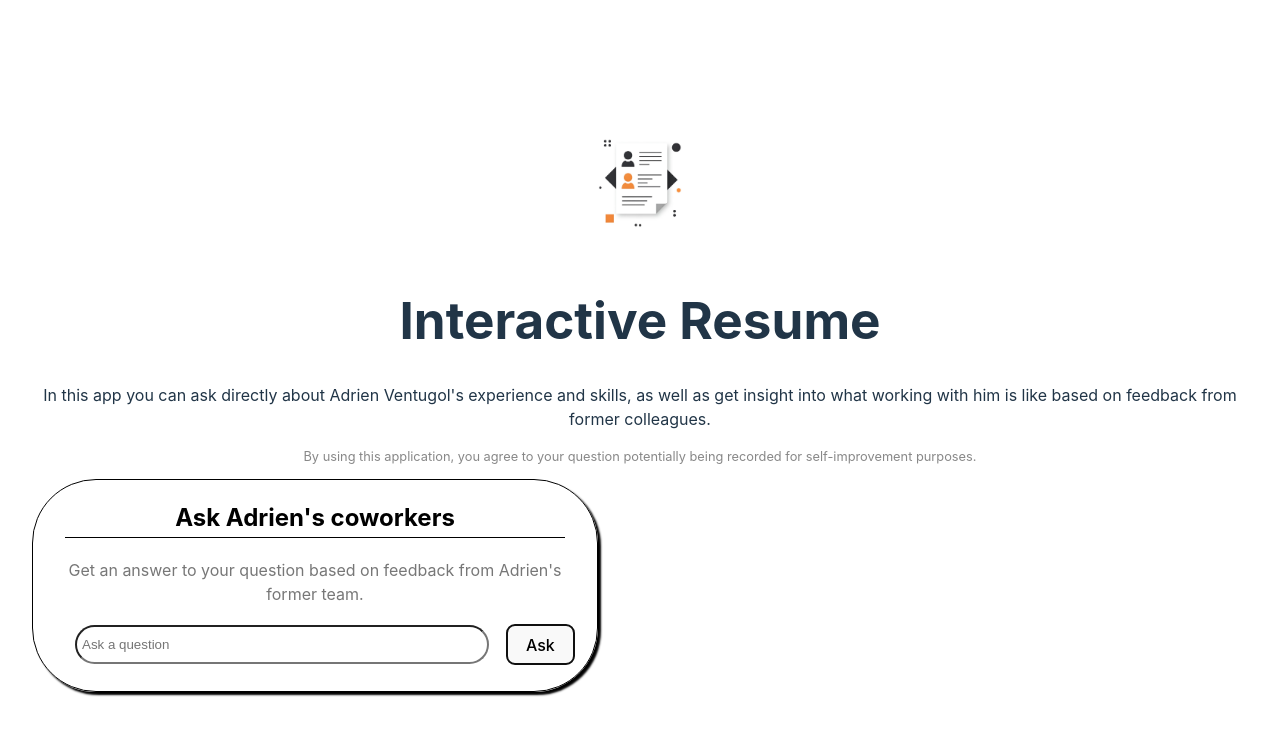
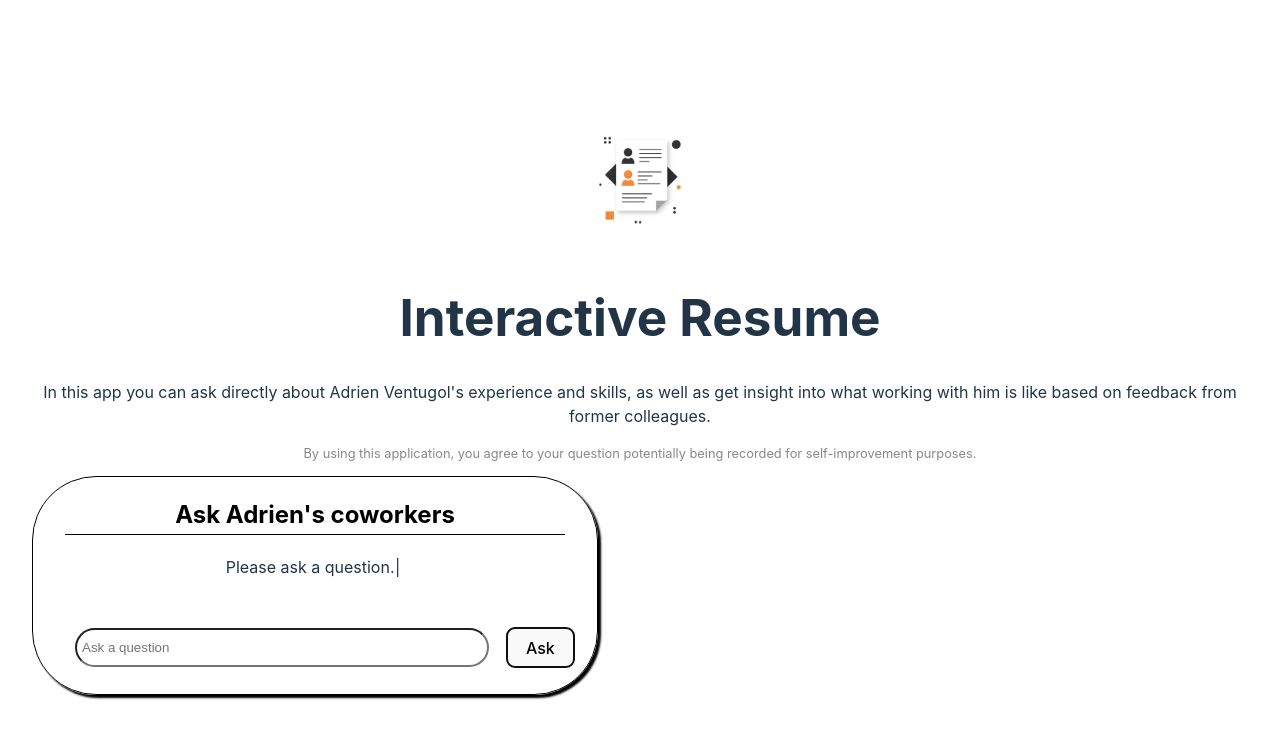
Before and after one commit to ventugol-adrien/interactive-resume, a React (Vite) app: page / in a window 1280 px wide. Both pictures are taken after a click on the button "Ask". Shown: the top 738 px of the page. Built offline with nearby package versions, Linux system fonts and the light colour scheme; no server answers.

Commit message:
bug: interrupt question generation when the user asks a new one

```diff
--- a/src/components/AnimatedText.tsx
+++ b/src/components/AnimatedText.tsx
@@ -7,22 +7,36 @@ interface AnimatedTextProps {
 
 const AnimatedText: React.FC<AnimatedTextProps> = ({ text }) => {
   const [displayedText, setDisplayedText] = useState('');
-  const [currentIndex, setCurrentIndex] = useState(0);
+  const currentIndexRef = useRef(0);
   const scrollableDivRef = useRef<HTMLDivElement>(null);
 
   useEffect(() => {
-    const timer = setTimeout(() => {
-      if (currentIndex < text.length) {
-        setDisplayedText(text.substring(0, currentIndex + 1));
-        setCurrentIndex(currentIndex + 1);
+    console.log("Text changed. Resetting index and displayed text.")
+    const textArray = text.split('');
+    currentIndexRef.current = 0;
+    setDisplayedText(textArray[currentIndexRef.current]);
+
+    const appendText = () =>{
+      if (currentIndexRef.current < textArray.length-1) {
+        console.log("Appending text:", currentIndexRef.current, textArray.length, textArray[currentIndexRef.current], currentIndexRef.current+1)
+        setDisplayedText((prev) => prev + textArray[currentIndexRef.current]);
+        currentIndexRef.current += 1;
         if (scrollableDivRef.current) {
           scrollableDivRef.current.scrollTop = scrollableDivRef.current.scrollHeight;
         }
       }
-    }, 20);
+    }
+    if (currentIndexRef.current < textArray.length) {
+      console.log("There is text left. appending...", currentIndexRef.current, textArray.length)
+      const interval = setInterval(appendText, 20);
+      return () => clearInterval(interval);
+  } else {
+    console.log("No text left.")
+    return
+  }
 
-    return () => clearTimeout(timer);
-  }, [text, currentIndex]);
+
+  }, [text]);
 
   return (
     <div className="animated-text" scroll-behavior="smooth" ref={scrollableDivRef}>
--- a/src/components/ChatCard.tsx
+++ b/src/components/ChatCard.tsx
@@ -16,12 +16,16 @@ export const ChatCard: React.FC<ChatCardProps> = (props) => {
         setInput(e.target.value)
     }
     const ask = async () => {
+        if (input){
             console.log("Asking...")
             setResponse("Generating response...")
             const llminput = input
             setInput("")
             const llm_response = await clickHandler(llminput)
             setResponse(llm_response)
+        } else {
+            setResponse("Please ask a question.")
+        }
 
     }
 
```
Lines whose indentation alone changed are shown as unchanged.
